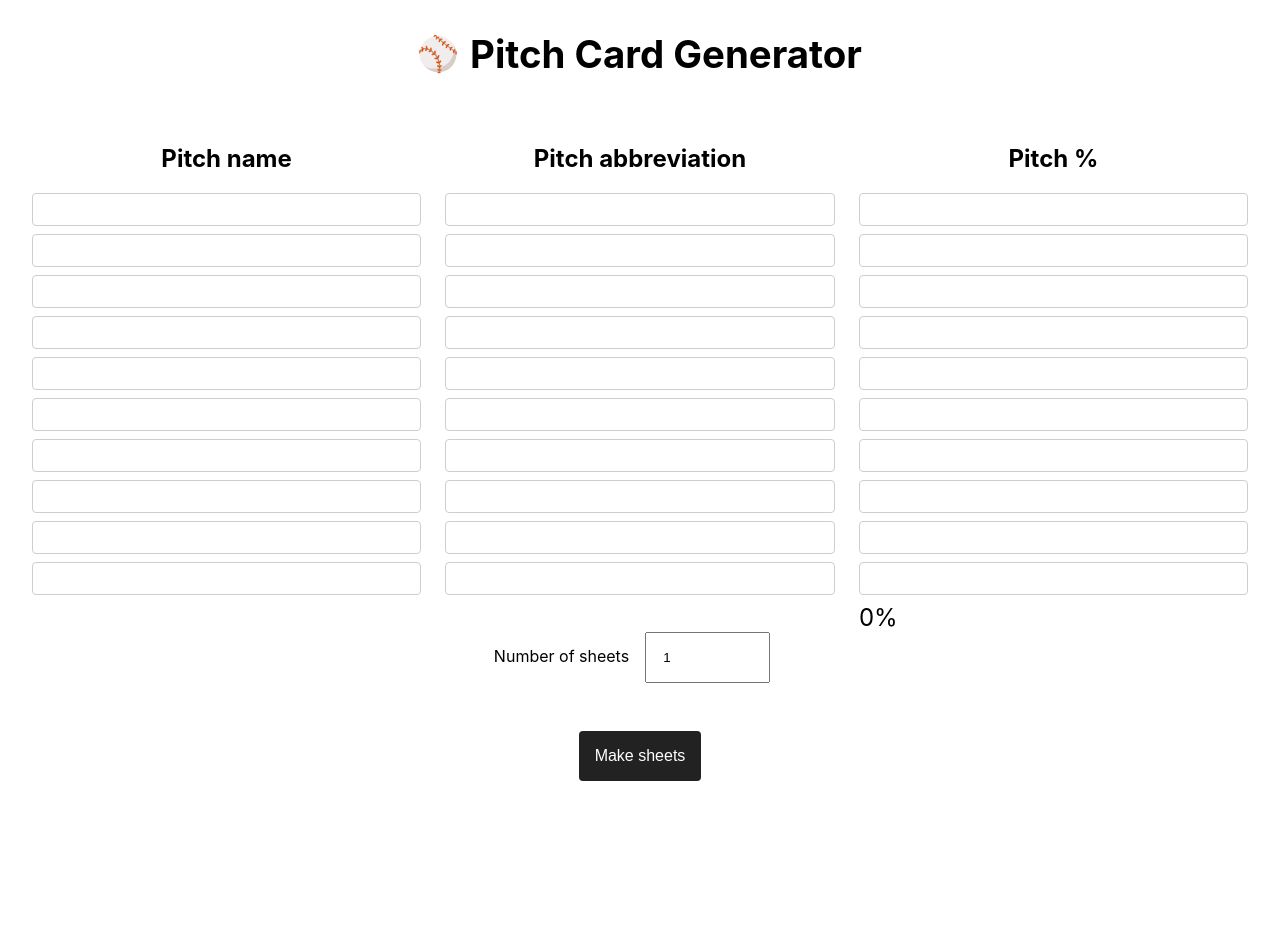
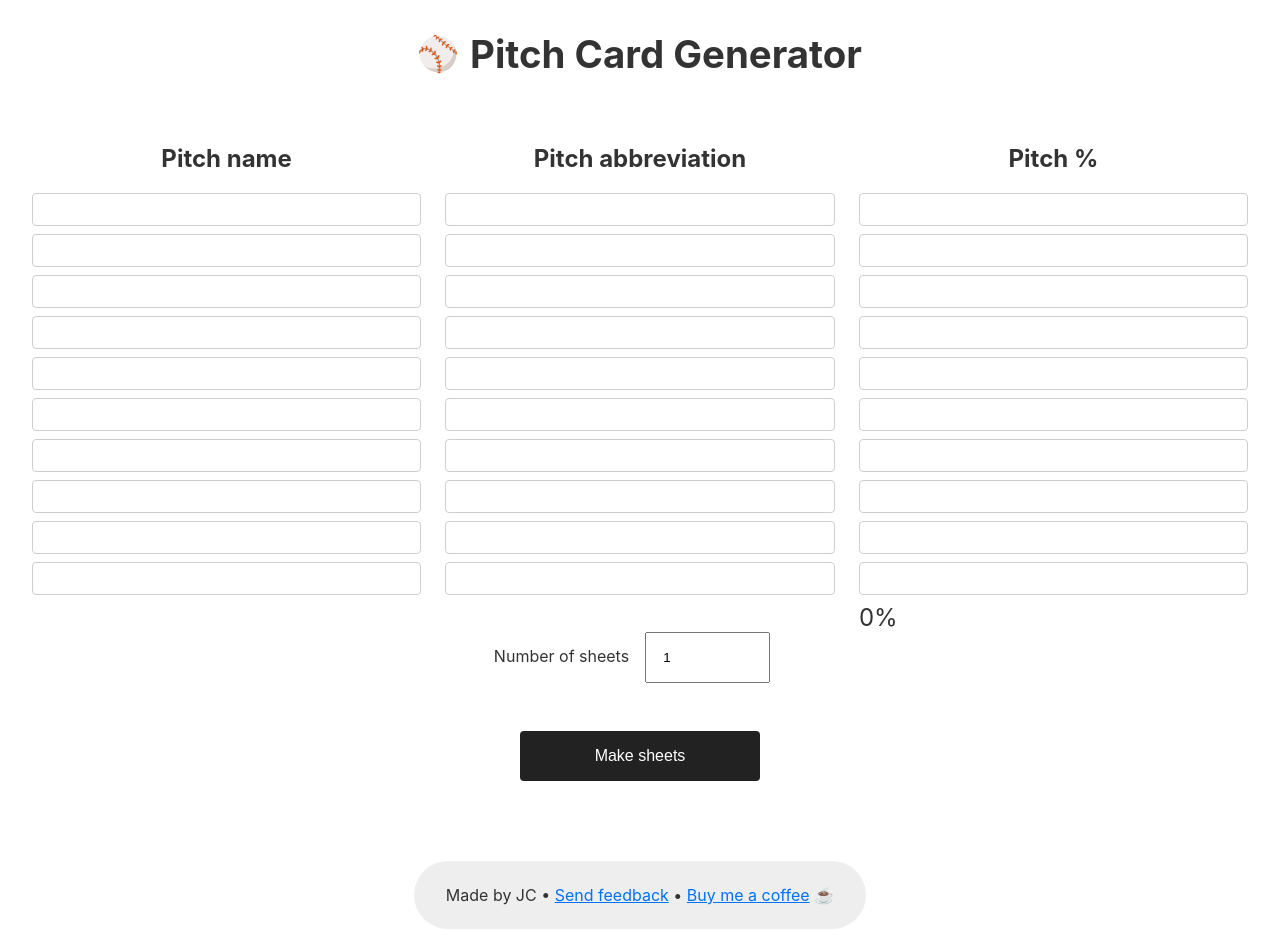
Before and after one commit to johnjago/pitch, a Next.js app: page / in a window 1280 px wide. Shown: the top 952 px of the page. Before the commit the page ends 861 px from the top, so only its background shows below. Built offline with nearby package versions, Linux system fonts and the light colour scheme.

Commit message:
Add footer with feedback and donation links
Also made other styling changes made necessary by the addition of the
footer.

```diff
--- a/pages/index.js
+++ b/pages/index.js
@@ -142,6 +142,11 @@ export default function Home() {
 				</div>
 				<button className={styles.button} onClick={makeSheets}>Make sheets</button>
 			</main>
+			<footer className={styles.footer}>
+				<div className={styles.footerBackground}>
+					Made by JC&nbsp;•&nbsp;<a href="https://forms.gle/zw2cgP8iEDtjP8Ey9" target="_blank">Send feedback</a>&nbsp;•&nbsp;<a href="https://buymeacoffee.com/johnjago" target="_blank">Buy me a coffee</a> ☕️
+				</div>
+			</footer>
 		</div>
 	)
 }
--- a/styles/Home.module.css
+++ b/styles/Home.module.css
@@ -55,6 +55,7 @@
 	border: 0;
 	margin-top: 3rem;
 	padding: 1rem;
+	width: 15rem;
 }
 
 .button:hover {
@@ -91,3 +92,15 @@
 		margin-top: 1rem;
 	}
 }
+
+.footer {
+	margin-bottom: 3rem;
+	display: flex;
+	justify-content: center;
+}
+
+.footerBackground {
+	background-color: #eeeeee;
+	padding: 1.5rem 2rem;
+	border-radius: 50rem;
+}
--- a/styles/globals.css
+++ b/styles/globals.css
@@ -4,11 +4,12 @@ body {
 	margin: 0;
 	font-family: -apple-system, BlinkMacSystemFont, Segoe UI, Roboto, Oxygen,
 		Ubuntu, Cantarell, Fira Sans, Droid Sans, Helvetica Neue, sans-serif;
+	color: #333;
 }
 
 a {
-	color: inherit;
-	text-decoration: none;
+	color: #0072f5;
+	text-decoration: underline;
 }
 
 * {
```
